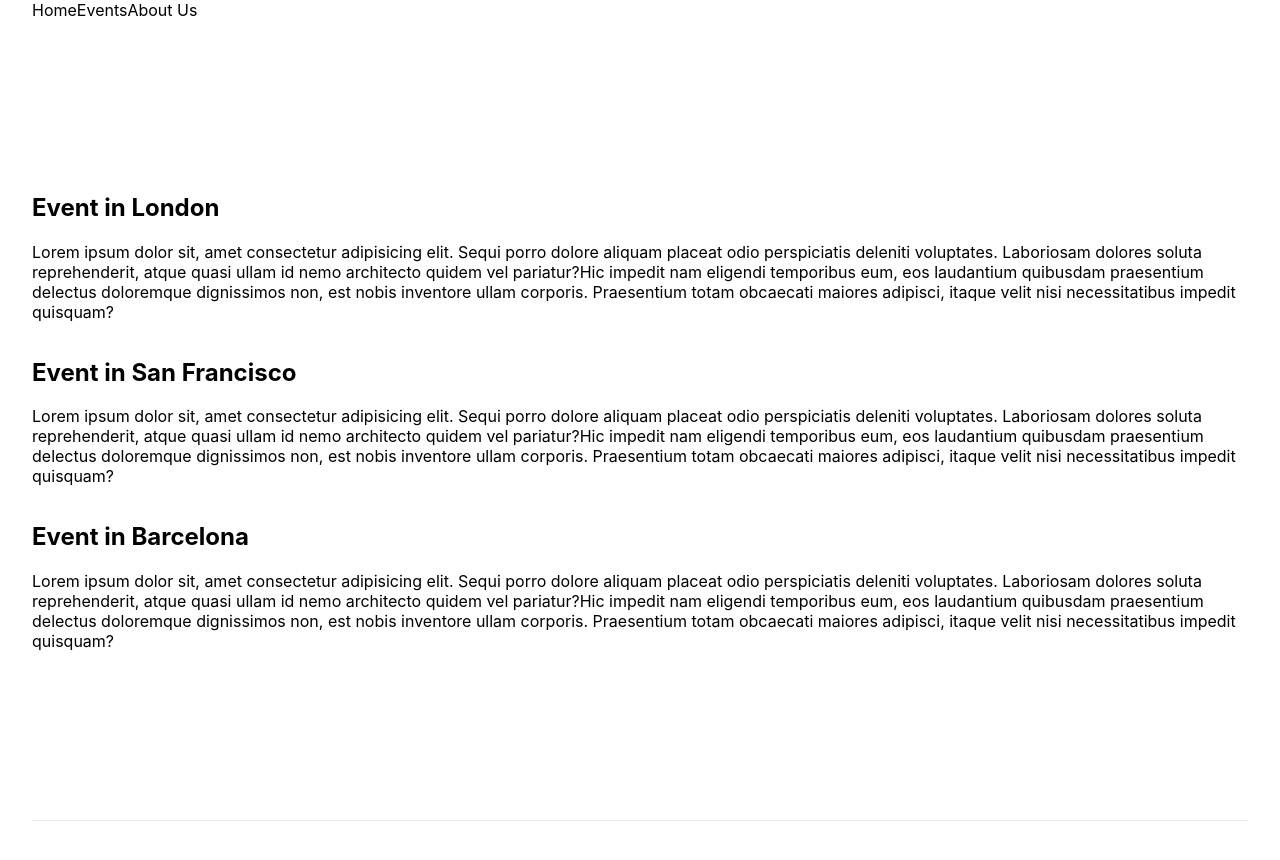
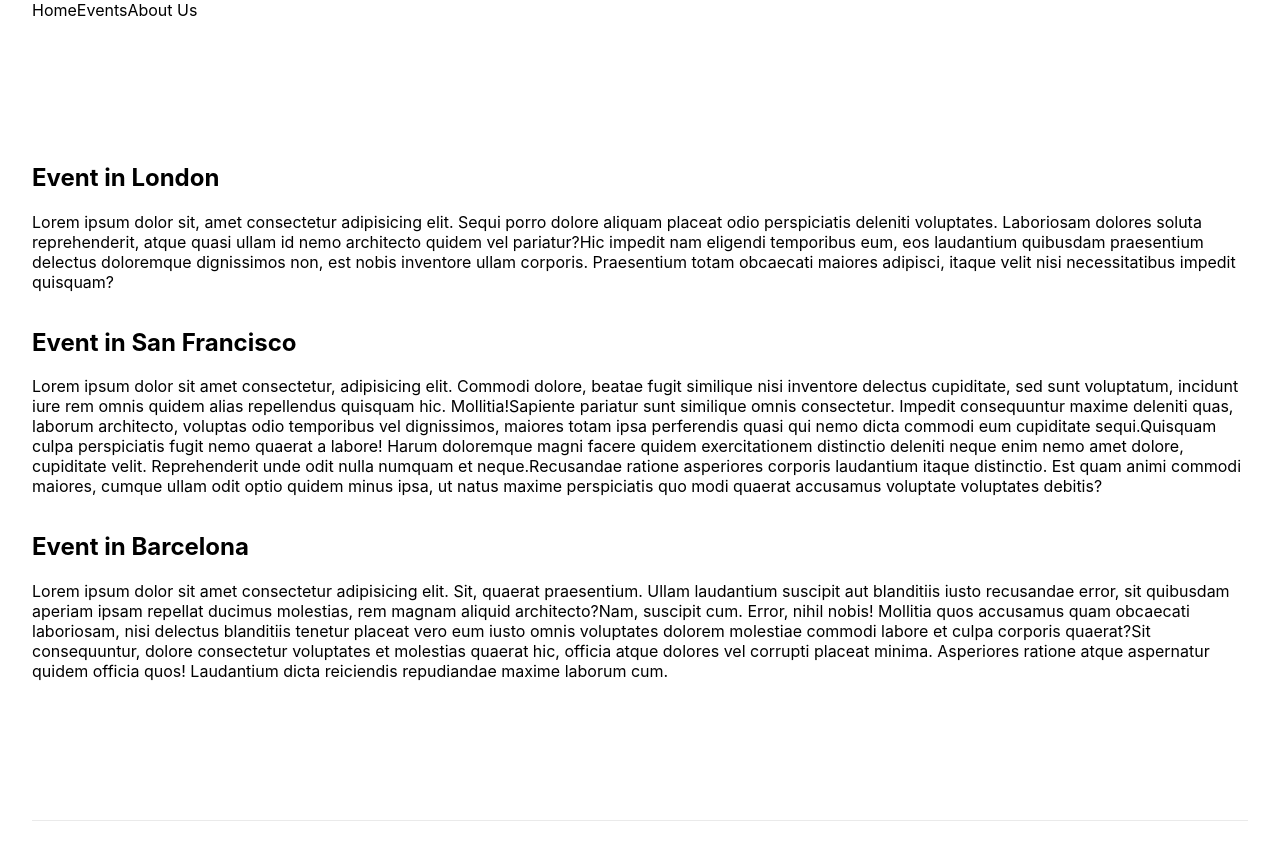
Before and after one commit to MarcoRosselDev/next-js-freecodecamp, a Next.js app: page / in a window 1280 px wide. Shown: the top 860 px of the page. Built offline with nearby package versions, Linux system fonts and the light colour scheme.

Commit message:
build the page 1.3

```diff
--- a/pages/index.js
+++ b/pages/index.js
@@ -41,16 +41,28 @@ export default function Home() {
           <h2>Event in San Francisco</h2>
           <p>
             <span>
-              Lorem ipsum dolor sit, amet consectetur adipisicing elit. Sequi
-              porro dolore aliquam placeat odio perspiciatis deleniti
-              voluptates. Laboriosam dolores soluta reprehenderit, atque quasi
-              ullam id nemo architecto quidem vel pariatur?
+              Lorem ipsum dolor sit amet consectetur, adipisicing elit. Commodi
+              dolore, beatae fugit similique nisi inventore delectus cupiditate,
+              sed sunt voluptatum, incidunt iure rem omnis quidem alias
+              repellendus quisquam hic. Mollitia!
             </span>
             <span>
-              Hic impedit nam eligendi temporibus eum, eos laudantium quibusdam
-              praesentium delectus doloremque dignissimos non, est nobis
-              inventore ullam corporis. Praesentium totam obcaecati maiores
-              adipisci, itaque velit nisi necessitatibus impedit quisquam?
+              Sapiente pariatur sunt similique omnis consectetur. Impedit
+              consequuntur maxime deleniti quas, laborum architecto, voluptas
+              odio temporibus vel dignissimos, maiores totam ipsa perferendis
+              quasi qui nemo dicta commodi eum cupiditate sequi.
+            </span>
+            <span>
+              Quisquam culpa perspiciatis fugit nemo quaerat a labore! Harum
+              doloremque magni facere quidem exercitationem distinctio deleniti
+              neque enim nemo amet dolore, cupiditate velit. Reprehenderit unde
+              odit nulla numquam et neque.
+            </span>
+            <span>
+              Recusandae ratione asperiores corporis laudantium itaque
+              distinctio. Est quam animi commodi maiores, cumque ullam odit
+              optio quidem minus ipsa, ut natus maxime perspiciatis quo modi
+              quaerat accusamus voluptate voluptates debitis?
             </span>
           </p>
         </a>
@@ -58,16 +70,22 @@ export default function Home() {
           <h2>Event in Barcelona</h2>
           <p>
             <span>
-              Lorem ipsum dolor sit, amet consectetur adipisicing elit. Sequi
-              porro dolore aliquam placeat odio perspiciatis deleniti
-              voluptates. Laboriosam dolores soluta reprehenderit, atque quasi
-              ullam id nemo architecto quidem vel pariatur?
+              Lorem ipsum dolor sit amet consectetur adipisicing elit. Sit,
+              quaerat praesentium. Ullam laudantium suscipit aut blanditiis
+              iusto recusandae error, sit quibusdam aperiam ipsam repellat
+              ducimus molestias, rem magnam aliquid architecto?
             </span>
             <span>
-              Hic impedit nam eligendi temporibus eum, eos laudantium quibusdam
-              praesentium delectus doloremque dignissimos non, est nobis
-              inventore ullam corporis. Praesentium totam obcaecati maiores
-              adipisci, itaque velit nisi necessitatibus impedit quisquam?
+              Nam, suscipit cum. Error, nihil nobis! Mollitia quos accusamus
+              quam obcaecati laboriosam, nisi delectus blanditiis tenetur
+              placeat vero eum iusto omnis voluptates dolorem molestiae commodi
+              labore et culpa corporis quaerat?
+            </span>
+            <span>
+              Sit consequuntur, dolore consectetur voluptates et molestias
+              quaerat hic, officia atque dolores vel corrupti placeat minima.
+              Asperiores ratione atque aspernatur quidem officia quos!
+              Laudantium dicta reiciendis repudiandae maxime laborum cum.
             </span>
           </p>
         </a>
```
Also changed, not shown: pages/about-us.js (+19 -1 lines).
